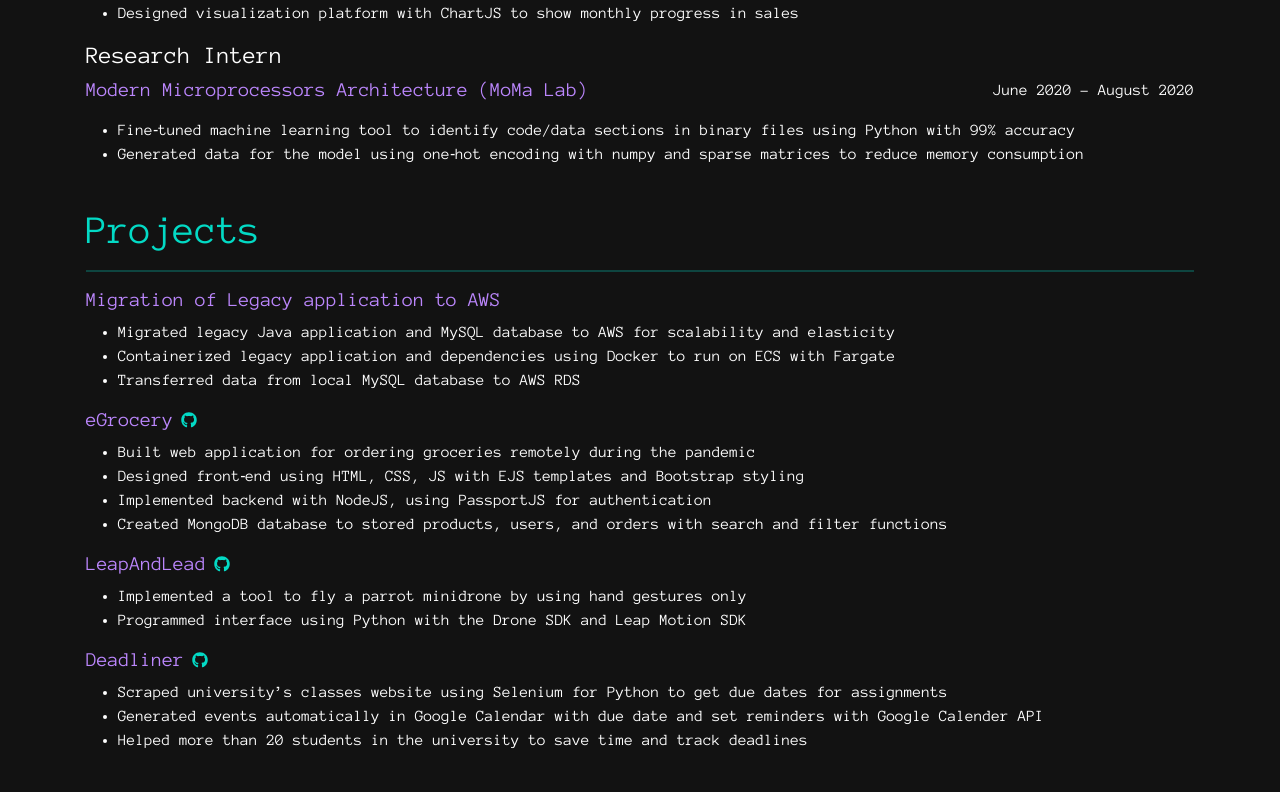
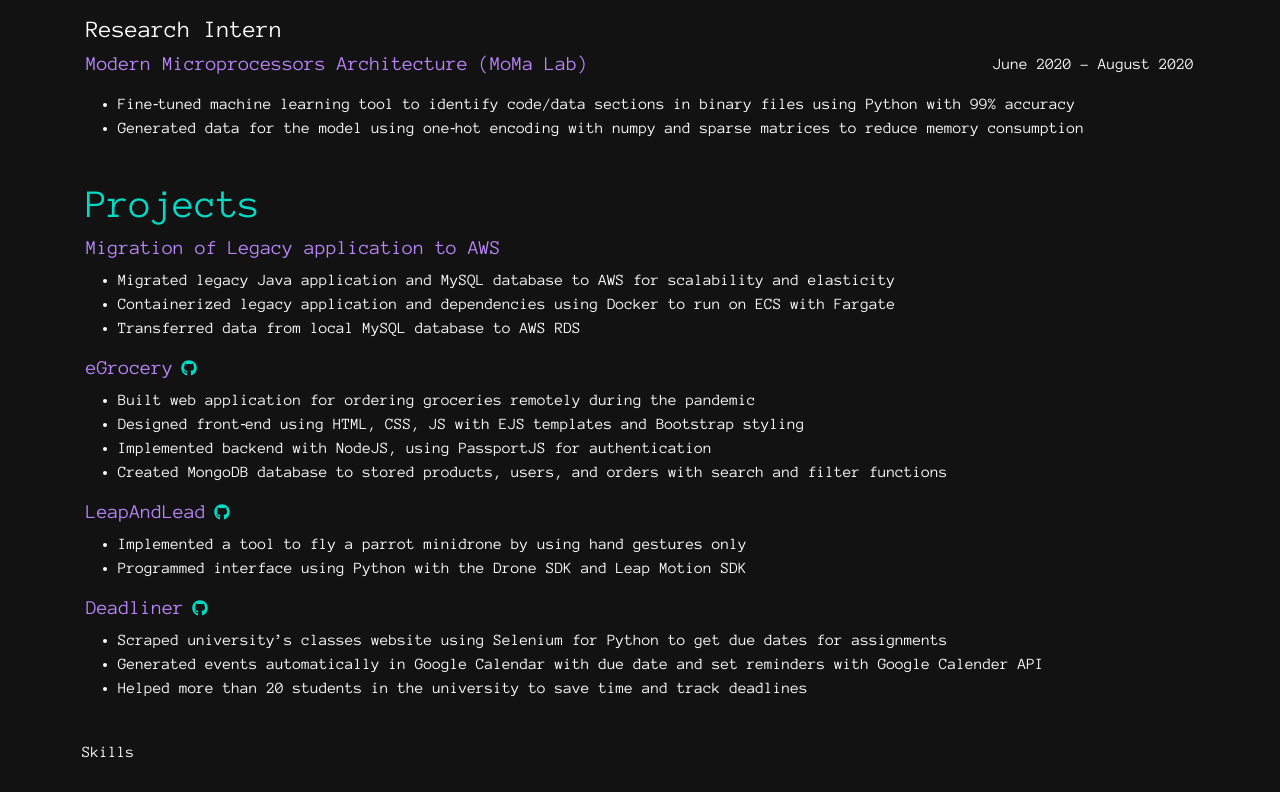
Before and after one commit to gauthamdk/portfolio, a React (Create React App) app: page / in a window 1280 px wide. Shown: the part 741-1533 px from the top of the page. After the commit the page ends 1505 px from the top, so only its background shows below. Built offline with nearby package versions, Linux system fonts and the light colour scheme.

Commit message:
feat: remove lines

```diff
--- a/src/App.js
+++ b/src/App.js
@@ -1,6 +1,7 @@
 import Intro from "./components/Intro";
 import Experiences from "./components/Experiences";
 import Projects from "./components/Projects";
+import Skills from "./components/Skills";
 
 import "./App.scss";
 import experiences from "./data/experiences.json";
@@ -12,6 +13,7 @@
       <Intro></Intro>
       <Experiences exps={experiences}></Experiences>
       <Projects projs={projects}></Projects>
+      <Skills></Skills>
     </div>
   );
 }
--- a/src/components/Experiences.js
+++ b/src/components/Experiences.js
@@ -35,7 +35,6 @@
   return (
     <Container className="px-3 pb-4">
       <h1 className="secondary_color">Experiences</h1>
-      <hr size="4" />
       <Row>{experiences}</Row>
     </Container>
   );
--- a/src/components/Projects.js
+++ b/src/components/Projects.js
@@ -31,7 +31,6 @@
   return (
     <Container className="px-3 pb-4">
       <h1 className="secondary_color">Projects</h1>
-      <hr size="4" />
       <Row>{projects}</Row>
     </Container>
   );
--- /dev/null
+++ b/src/components/Skills.js
@@ -0,0 +1,8 @@
+import React from "react";
+import { Container } from "react-bootstrap";
+
+const Skills = () => {
+  return <Container>Skills</Container>;
+};
+
+export default Skills;
--- a/src/styles/body.scss
+++ b/src/styles/body.scss
@@ -1,15 +1,7 @@
 .secondary_color {
-  // color: #fcbb86;
-  // color: #018786;
   color: #03dac5;
 }
 
 .subtitle {
   color: #bb86fc;
 }
-
-hr {
-  color: #03dac5;
-  border: none;
-  background-color: #03dac5;
-}
```
